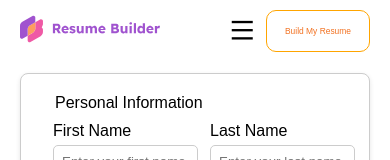
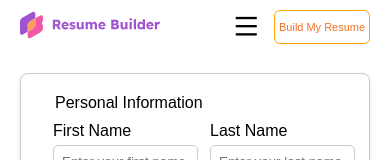
Before and after one commit to SHAFIQUEKHANZADA/milstone_3_4_5, a website: page pages/dynamic-resume.html in a window 390 px wide. Shown: the top 160 px of the page. Drawn offline with nearby package versions, Linux system fonts and the light colour scheme.

Commit message:
Add more feature

```diff
--- a/pages/dynamic-resume.html
+++ b/pages/dynamic-resume.html
@@ -96,6 +96,18 @@
                 border: none;
             }
 
+            .butDiv button {
+                padding: 10px 4px;
+                border-radius: 6px;
+                background-color: transparent;
+                border: 1px solid orange;
+                font-size: 1.3vmax;
+                font-weight: 300;
+                background: white;
+                transition: all 0.3s ease;
+                cursor: pointer;
+                color: #F27222;
+            }
 
             .menu {
                 display: none;
--- a/pages/edit.css
+++ b/pages/edit.css
@@ -77,6 +77,18 @@ nav {
         border: none;
     }
 
+    .butDiv button {
+        padding: 10px 4px;
+        border-radius: 6px;
+        background-color: transparent;
+        border: 1px solid orange;
+        font-size: 1.3vmax;
+        font-weight: 300;
+        background: white;
+        transition: all 0.3s ease;
+        cursor: pointer;
+        color: #F27222;
+    }
 
     .menu {
         display: none;
--- a/pages/sh.css
+++ b/pages/sh.css
@@ -91,6 +91,19 @@ nav {
     #menuToggle {
         background-color: white;
         border: none;
+    }
+
+    .butDiv button {
+        padding: 10px 4px;
+        border-radius: 6px;
+        background-color: transparent;
+        border: 1px solid orange;
+        font-size: 1.3vmax;
+        font-weight: 300;
+        background: white;
+        transition: all 0.3s ease;
+        cursor: pointer;
+        color: #F27222;
     }
 
     .menu {
```
